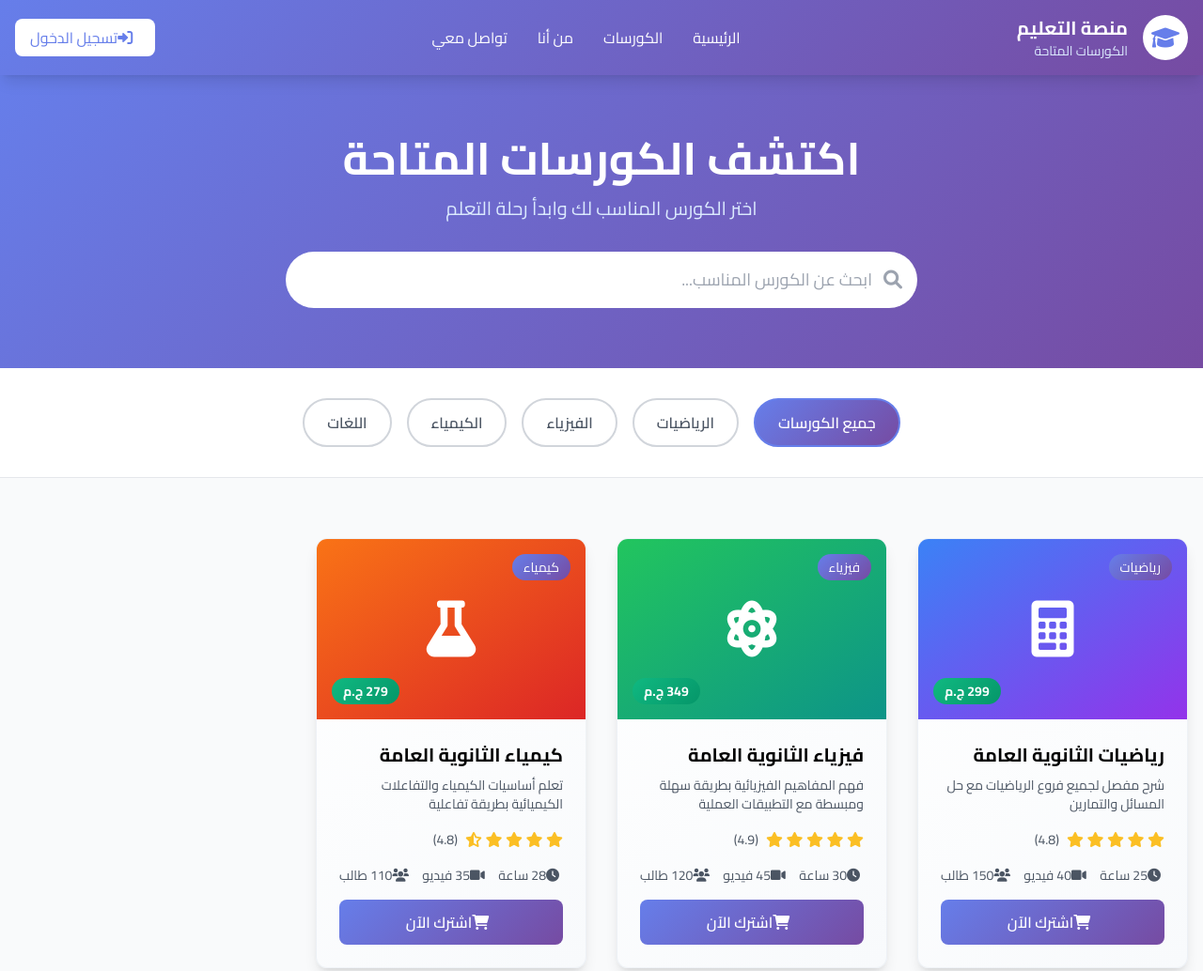
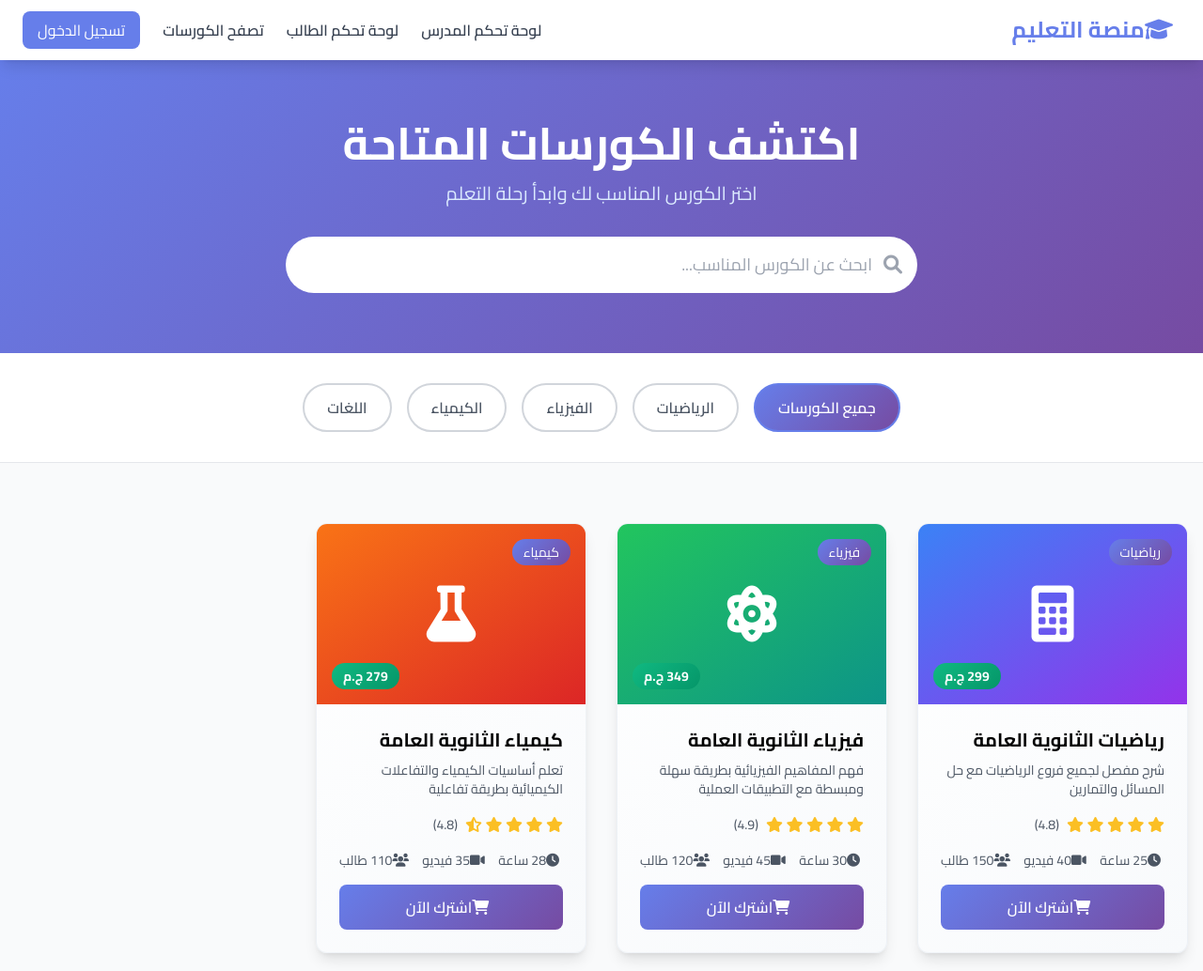
Before and after one commit to ahmedalgohary1170/teacher-platform, a plain HTML site: page courses_page.html in a window 1280 px wide. Shown: the top 1034 px of the page at 94% size. Drawn offline with nearby package versions, Linux system fonts and the light colour scheme.

Commit message:
update mobile resbonsive

```diff
--- a/courses_page.html
+++ b/courses_page.html
@@ -85,34 +85,31 @@
 </head>
 <body class="bg-gray-50">
     <!-- Navigation -->
-    <nav class="gradient-bg shadow-lg sticky top-0 z-50">
-        <div class="container mx-auto px-4">
-            <div class="flex justify-between items-center py-4">
-                <div class="flex items-center space-x-reverse space-x-4">
-                    <div class="w-12 h-12 bg-white rounded-full flex items-center justify-center">
-                        <i class="fas fa-graduation-cap text-2xl text-primary"></i>
-                    </div>
-                    <div>
-                        <h1 class="text-white text-xl font-bold">منصة التعليم</h1>
-                        <p class="text-blue-100 text-sm">الكورسات المتاحة</p>
-                    </div>
+    <nav class="bg-white shadow-lg sticky top-0 z-50">
+        <div class="container mx-auto px-6 py-3">
+            <div class="flex justify-between items-center">
+                <div class="text-2xl font-bold text-primary">
+                    <a href="index.html"><i class="fas fa-graduation-cap mr-2"></i>منصة التعليم</a>
                 </div>
-
-                <div id="mobileMenu" class="hidden md:flex flex-col md:flex-row absolute md:static top-20 right-4 bg-gray-800 md:bg-transparent p-4 md:p-0 rounded-lg shadow-lg md:shadow-none md:space-x-reverse md:space-x-8">
-                    <a href="index.html" class="text-white hover:text-blue-200 transition-colors">الرئيسية</a>
-                    <a href="courses_page.html" class="text-white hover:text-blue-200 transition-colors">الكورسات</a>
-                    <a href="index.html#about" class="text-white hover:text-blue-200 transition-colors">من أنا</a>
-                    <a href="index.html#contact" class="text-white hover:text-blue-200 transition-colors">تواصل معي</a>
+                <div class="hidden md:flex items-center space-x-6 space-x-reverse">
+                    <a href="teacher_dashboard.html" class="text-gray-700 hover:text-primary font-semibold">لوحة تحكم المدرس</a>
+                    <a href="student_dashboard.html" class="text-gray-700 hover:text-primary font-semibold">لوحة تحكم الطالب</a>
+                    <a href="courses_page.html" class="text-gray-700 hover:text-primary font-semibold">تصفح الكورسات</a>
+                    <a href="login_page.html" class="bg-primary text-white px-4 py-2 rounded-lg hover:opacity-90">تسجيل الدخول</a>
                 </div>
-
-                <div class="flex items-center space-x-reverse space-x-4">
-                    <button id="loginBtn" class="bg-white text-primary px-4 py-2 rounded-lg hover:bg-blue-50 transition-colors">
-                        <i class="fas fa-sign-in-alt mr-2"></i>تسجيل الدخول
-                    </button>
-                    <button id="mobileMenuBtn" class="md:hidden text-white">
-                        <i class="fas fa-bars text-xl"></i>
+                <!-- Mobile Menu Button -->
+                <div class="md:hidden">
+                    <button id="mobile-menu-button" class="text-gray-700 focus:outline-none">
+                        <i class="fas fa-bars text-2xl"></i>
                     </button>
                 </div>
+            </div>
+            <!-- Mobile Menu -->
+            <div id="mobile-menu" class="hidden md:hidden mt-3">
+                <a href="teacher_dashboard.html" class="block py-2 px-4 text-sm text-gray-700 hover:bg-gray-200">لوحة تحكم المدرس</a>
+                <a href="student_dashboard.html" class="block py-2 px-4 text-sm text-gray-700 hover:bg-gray-200">لوحة تحكم الطالب</a>
+                <a href="courses_page.html" class="block py-2 px-4 text-sm text-gray-700 hover:bg-gray-200">تصفح الكورسات</a>
+                <a href="login_page.html" class="block py-2 px-4 text-sm text-white bg-primary rounded-lg text-center mt-2 hover:opacity-90">تسجيل الدخول</a>
             </div>
         </div>
     </nav>
@@ -442,5 +439,13 @@
         });
     </script>
 
+    <script>
+        const mobileMenuButton = document.getElementById('mobile-menu-button');
+        const mobileMenu = document.getElementById('mobile-menu');
+
+        mobileMenuButton.addEventListener('click', () => {
+            mobileMenu.classList.toggle('hidden');
+        });
+    </script>
 </body>
 </html>
```
Also changed, not shown: index.html (+8 -0 lines), teacher_dashboard.html (+13 -3 lines), 1 other file.
